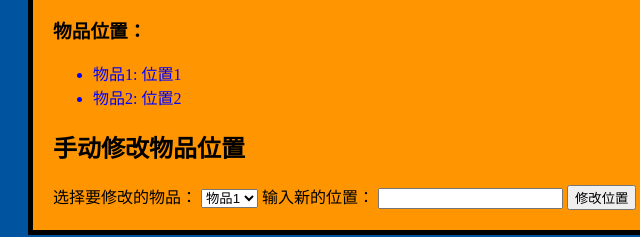
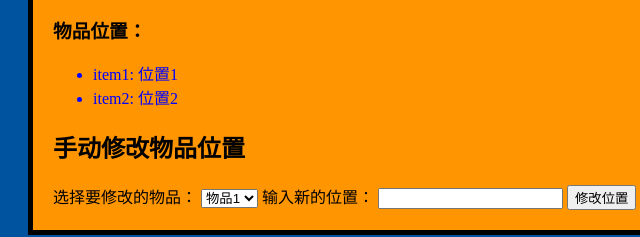
Before and after one commit to enternet279/b06611003.github.io, a plain HTML site: page index.html in a window 1280 px wide. Shown: the part 178-415 px from the top of the page, 287-927 px from the left. Drawn offline with Linux system fonts and the light colour scheme.

Commit message:
Update index.html

```diff
--- a/index.html
+++ b/index.html
@@ -14,8 +14,8 @@
 
     <h3>物品位置：</h3>
     <ul>
-        <li>物品1: <span id="item1Location">位置1</span></li>
-        <li>物品2: <span id="item2Location">位置2</span></li>
+        <li>item1: <span id="item1Location">位置1</span></li>
+        <li>item2: <span id="item2Location">位置2</span></li>
         <!-- 在这里列出所有物品 -->
     </ul>
 
```
